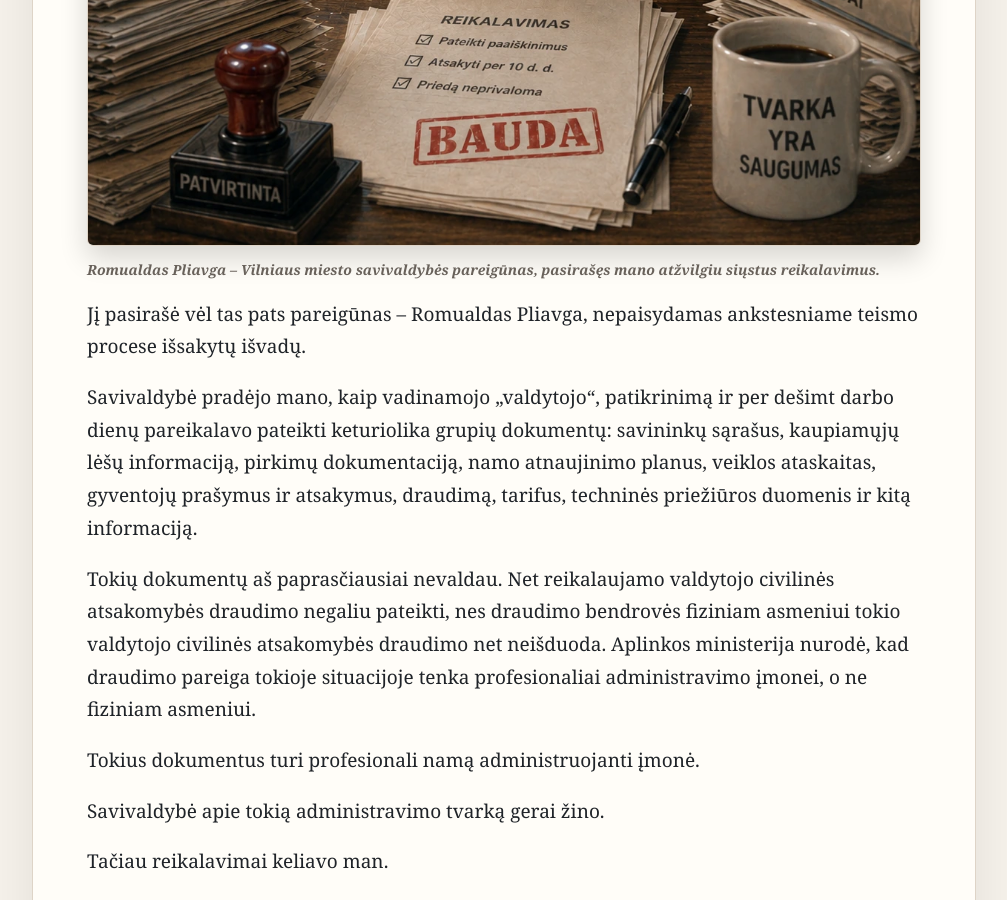
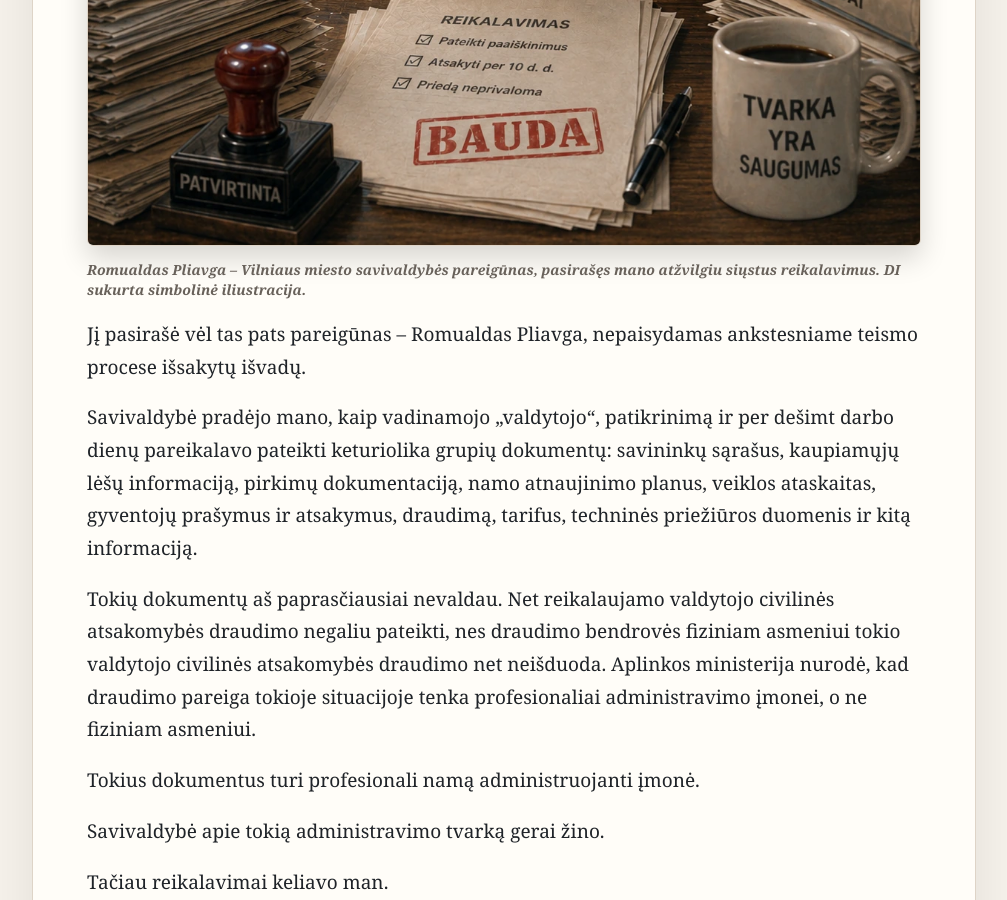
Before and after one commit to evkanas/evkanas.github.io, a Jekyll site: the page built from daugiabucio-igaliotinio-uzrasai/savivaldybe/laurynas-kasciunas-valstybes-priesas.md, in a window 1280 px wide and 900 px high, scrolled down 4235 px. Shown: the whole window, without its empty margins (136-1143 px from the left). Built offline with Jekyll 4.4.1, drawn with Linux system fonts in a browser that asks for light colours; comment, search, counter and statistics services are not loaded.

Commit message:
Add AI disclosure to Romualdas Pliavga image caption

```diff
--- a/daugiabucio-igaliotinio-uzrasai/savivaldybe/laurynas-kasciunas-valstybes-priesas.md
+++ b/daugiabucio-igaliotinio-uzrasai/savivaldybe/laurynas-kasciunas-valstybes-priesas.md
@@ -225,7 +225,7 @@ Tačiau 2026 m. kovo 27 dieną gavau naują savivaldybės raštą.
   >
 </figure>
 
-<p class="prokuratura-caption"><strong>Romualdas Pliavga – Vilniaus miesto savivaldybės pareigūnas, pasirašęs mano atžvilgiu siųstus reikalavimus.</strong></p>
+<p class="prokuratura-caption"><strong>Romualdas Pliavga – Vilniaus miesto savivaldybės pareigūnas, pasirašęs mano atžvilgiu siųstus reikalavimus. DI sukurta simbolinė iliustracija.</strong></p>
 
 Jį pasirašė vėl tas pats pareigūnas – Romualdas Pliavga, nepaisydamas ankstesniame teismo procese išsakytų išvadų.
 
```
